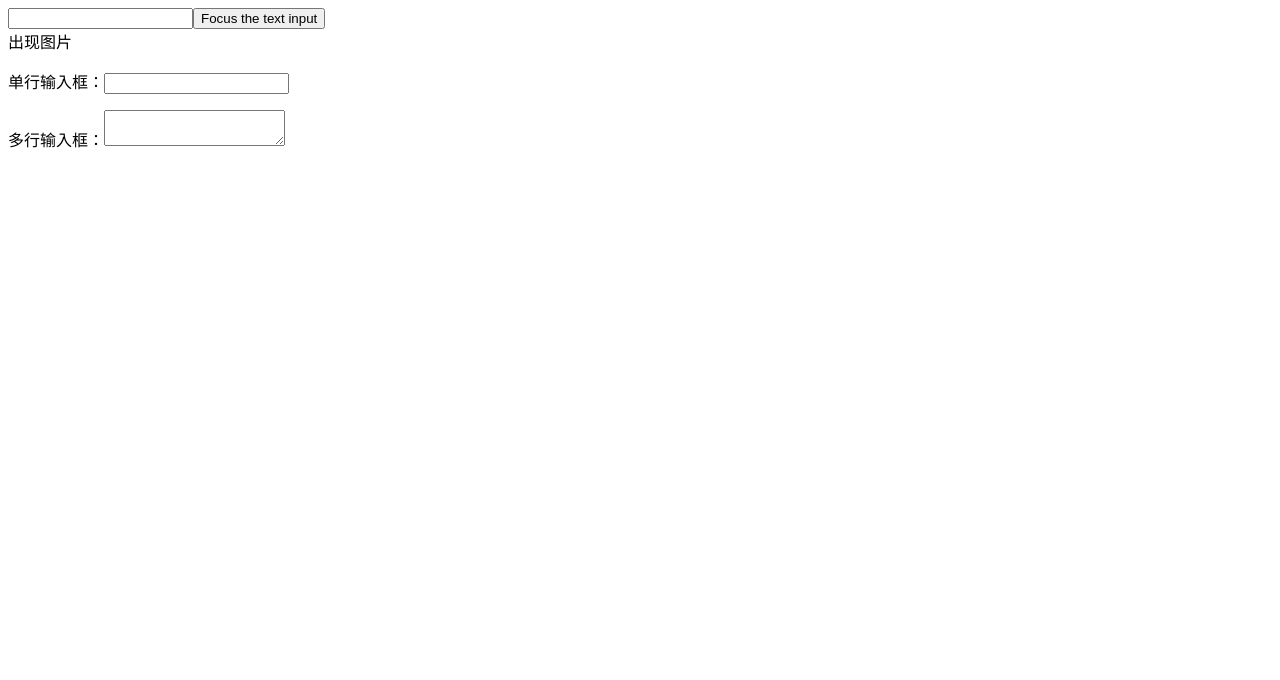
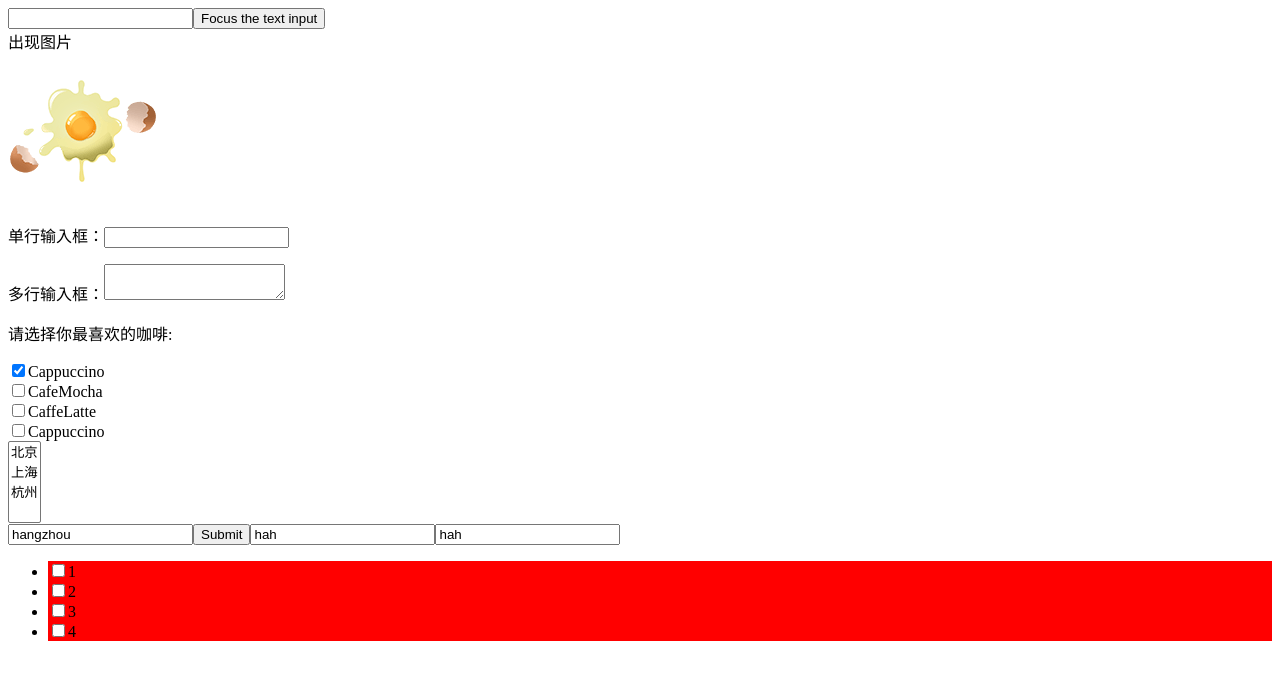
Before and after one commit to Vera1128/react_demo, a React app: page / in a window 1280 px wide. Shown: the top 680 px of the page. Built offline with nearby package versions, Linux system fonts and the light colour scheme.

Commit message:
add 组件

```diff
--- a/package.json
+++ b/package.json
@@ -18,12 +18,15 @@
     "babel-preset-es2015": "^6.24.1",
     "babel-preset-react": "^6.24.1",
     "babel-preset-stage-0": "^6.24.1",
+    "classnames": "^2.2.5",
     "css-loader": "^0.28.7",
     "extract-text-webpack-plugin": "^3.0.1",
+    "file-loader": "^1.1.5",
     "glob": "^7.1.2",
     "html-webpack-plugin": "^2.30.1",
     "node-sass": "^4.5.3",
     "postcss-loader": "^2.0.8",
+    "prop-types": "^15.6.0",
     "react": "^16.0.0",
     "react-dom": "^16.0.0",
     "react-transform-hmr": "^1.0.4",
--- a/src/App.js
+++ b/src/App.js
@@ -2,7 +2,10 @@
  * Created by yangyang.xu on 2017/10/30.
  */
 import React, { Component, PropTypes} from 'react';
-import QrCode from './component/QrCode'
+import QrCode from './component/QrCode';
+import CheckBox from './component/CheckBox';
+import SelectMulti from './component/SelectMulti';
+import List from './component/List';
 
 class App extends Component {
   constructor(props) {
@@ -22,6 +25,9 @@ class App extends Component {
         <input type="text" ref={(ref) => this.myTextInput = ref} />
         <input type="button" value="Focus the text input" onClick={() => this.handleClick('haha')}/>
         <QrCode/>
+        <CheckBox/>
+        <SelectMulti/>
+        <List list={[{text:1}, {text:2}, {text:3}, {text:4}]} handleItemChange={this.handleItemChange}/>
       </div>
     );
   }
@@ -30,6 +36,10 @@ class App extends Component {
       this.myTextInput.focus();
       console.log(str);
     }
+  }
+  handleItemChange = (item) => {
+    console.log(item);
+    // console.log('yangyangyang');
   }
   //在render方法之前执行
   componentWillMount() {
--- /dev/null
+++ b/src/component/CheckBox.js
@@ -0,0 +1,78 @@
+/**
+ * Created by yangyang.xu on 2017/11/1.
+ */
+import React, { Component, PropTypes} from 'react';
+
+class CheckBox extends Component {
+  constructor(props) {
+    super(props);
+    this.state = {
+      checkbox_select: {
+        'Cappuccino': true,
+        'CafeMocha': false,
+        'CaffeLatte': false,
+        'Machiatto': false
+      }
+    };
+  }
+  static PropTypes = {
+
+  };
+  static defaultProps = {
+
+  };
+  render() {
+    const { checkbox_select } = this.state;
+    return (
+      <div>
+        <p>请选择你最喜欢的咖啡:</p>
+        <label>
+          <input type="checkbox" value="Cappuccino" checked={checkbox_select['Cappuccino']} onChange={this.handleSelect}/>Cappuccino
+        </label><br/>
+        <label>
+          <input type="checkbox" value="CafeMocha" checked={checkbox_select['CafeMocha']} onChange={this.handleSelect}/>CafeMocha
+        </label><br/>
+        <label>
+          <input type="checkbox" value="CaffeLatte" checked={checkbox_select['CaffeLatte']} onChange={this.handleSelect}/>CaffeLatte
+        </label><br/>
+        <label>
+          <input type="checkbox" value="Machiatto" checked={checkbox_select['Machiatto']} onChange={this.handleSelect}/>Cappuccino
+        </label><br/>
+      </div>
+    );
+  }
+  handleSelect = (e) => {
+    let new_checkbox_select = this.state.checkbox_select;
+    new_checkbox_select[e.target.value] = e.target.checked;
+    this.setState({
+      checkbox_select: new_checkbox_select
+    })
+  }
+
+  //生命周期函数
+  //在render方法之前执行
+  componentWillMount() {
+
+  }
+  //在render方法之后执行
+  componentDidMount() {
+
+  }
+  //组件卸载前，常在其中执行一些清理方法，如事件回收或清除定时器
+  componentWillUnmount() {
+  }
+  componentWillReceiveProps(nextProps) {
+
+  }
+  shouldComponentUpdate(nextProps, nextState) {
+    return true;
+  }
+  componentWillUpdate(nextProps, nextState) {
+
+  }
+  componentDidUpdate(prevProps, prevState) {
+
+  }
+}
+
+export default CheckBox
--- /dev/null
+++ b/src/component/List.js
@@ -0,0 +1,83 @@
+/**
+ * Created by yangyang.xu on 2017/11/7.
+ */
+import React, { Component } from 'react';
+import classNames from 'classnames';
+import ListItem from './ListItem';
+import PropTypes from 'prop-types';
+
+class List extends Component {
+  constructor(props) {
+    super(props);
+    this.state = {
+      list: this.props.list.map(entry => ({
+        text: entry.text,
+        checked: entry.checked
+      }))
+    };
+  }
+  static propTypes = {
+
+  };
+  static defaultProps = {
+    list: [],
+    handleItemChange: () => {}
+  };
+  //父组件定义ChildContext，从这一层开始的子组件都可以拿到定义的context
+  static childContextTypes = {
+    color: PropTypes.string
+  };
+  getChildContext() {
+    return {
+      color: 'red'
+    }
+  }
+  render() {
+    return (
+      <div>
+        <ul>
+          {
+            this.state.list.map((entry, index) => (
+              <ListItem key={`list-${index}`} value={entry.text} checked={entry.checked} onChange={() => this.onItemChange(entry)}/>
+            ))
+          }
+        </ul>
+      </div>
+    );
+  }
+  onItemChange = (entry) => {
+    const { list } = this.state;
+    this.setState({
+      list: list.map((prevEntry) => ({
+        text: prevEntry.text,
+        checked: prevEntry.text === entry.text ? !prevEntry.checked : prevEntry.checked
+      }))
+    });
+    this.props.handleItemChange(entry);
+  }
+  //生命周期函数
+  //在render方法之前执行
+  componentWillMount() {
+  }
+  //在render方法之后执行
+  componentDidMount() {
+
+  }
+  //组件卸载前，常在其中执行一些清理方法，如事件回收或清除定时器
+  componentWillUnmount() {
+  }
+  componentWillReceiveProps(nextProps) {
+
+  }
+  shouldComponentUpdate(nextProps, nextState) {
+    return true;
+  }
+  componentWillUpdate(nextProps, nextState) {
+
+  }
+  componentDidUpdate(prevProps, prevState) {
+
+  }
+}
+
+export default List
--- /dev/null
+++ b/src/component/ListItem.js
@@ -0,0 +1,65 @@
+/**
+ * Created by yangyang.xu on 2017/11/7.
+ */
+// js组件模板
+import React, { Component } from 'react';
+import classNames from 'classnames';
+import PropTypes from 'prop-types';
+
+class ListItem extends Component {
+  constructor(props) {
+    super(props);
+    this.state = {
+    };
+  }
+  static PropTypes = {
+
+  };
+  static defaultProps = {
+    text: '',
+    checked: false,
+  };
+  static contextTypes = {
+    color: PropTypes.string
+  };
+  render() {
+    return (
+      <div>
+        <li style={{background: this.context.color}}>
+          <input type="checkbox" checked={this.props.checked} onChange={this.props.onChange}/>
+          <span>
+            {this.props.value}
+          </span>
+        </li>
+      </div>
+    );
+  }
+  handleBtnClick = () => {
+  }
+  //生命周期函数
+  //在render方法之前执行
+  componentWillMount() {
+
+  }
+  //在render方法之后执行
+  componentDidMount() {
+
+  }
+  //组件卸载前，常在其中执行一些清理方法，如事件回收或清除定时器
+  componentWillUnmount() {
+  }
+  componentWillReceiveProps(nextProps) {
+
+  }
+  shouldComponentUpdate(nextProps, nextState) {
+    return true;
+  }
+  componentWillUpdate(nextProps, nextState) {
+
+  }
+  componentDidUpdate(prevProps, prevState) {
+
+  }
+}
+
+export default ListItem
--- a/src/component/QrCode.js
+++ b/src/component/QrCode.js
@@ -3,6 +3,7 @@
  */
 import React, { Component, PropTypes} from 'react';
 import '../style/QrCode.scss';
+import classNames from 'classnames';
 
 class QrCode extends Component {
   constructor(props) {
@@ -23,7 +24,7 @@ class QrCode extends Component {
     return (
       <div>
         <div className="btn-style" onClick={this.handleBtnClick}>出现图片</div>
-        <div  style={{display: this.state.active ? 'block' : 'none'}} onClick={this.handleImgClick}>
+        <div className={classNames({'img-container': true, 'img-show': this.state.active, 'img-hidden': !this.state.active})} onClick={this.handleImgClick}>
           <img className="Qr-image" src={require('../image/egg.png')}/>
         </div>
         <div>
--- /dev/null
+++ b/src/component/SelectMulti.js
@@ -0,0 +1,78 @@
+/**
+ * Created by yangyang.xu on 2017/11/2.
+ */
+import React, { Component, PropTypes} from 'react';
+
+class SelectMulti extends Component {
+  constructor(props) {
+    super(props);
+    this.state = {
+      area: [],
+      value: 'hah'
+    };
+  }
+  static PropTypes = {
+
+  };
+  static defaultProps = {
+
+  };
+  render() {
+    const { area } = this.state;
+    return (
+      <div>
+        <select multiple={true} value={area} onChange={this.handleSelect}>
+          <option value="beijing">北京</option>
+          <option value="shanghai">上海</option>
+          <option value="hangzhou">杭州</option>
+        </select>
+        <form onSubmit={this.handleSubmit}>
+          <input ref="name" type="text" defaultValue="hangzhou" />
+          <button type="submit">Submit</button>
+          {/*非受控组件，可使用defaultValue和defaultChecked来表示组件的默认状态，仅会被渲染一次，在后续的渲染中不起作用*/}
+          <input defaultValue={this.state.value} onChange={e => {this.setState({value: e.target.value.toUpperCase()})}}/>
+          {/*受控组件(有value 或者checked属性)，完成数据双向绑定*/}
+          <input value={this.state.value} onChange={e => {this.setState({value: e.target.value.toUpperCase()})}}/>
+        </form>
+      </div>
+    );
+  }
+  handleSelect = (e) => {
+    const { options } = e.target;
+    const area = Object.keys(options).filter(i => options[i].selected === true).map(i => options[i].value);
+    this.setState({
+      area: area
+    })
+  }
+  handleSubmit = (e) => {
+    e.preventDefault();
+    console.log(this.refs.name.value);
+  }
+
+  //生命周期函数
+  //在render方法之前执行
+  componentWillMount() {
+
+  }
+  //在render方法之后执行
+  componentDidMount() {
+
+  }
+  //组件卸载前，常在其中执行一些清理方法，如事件回收或清除定时器
+  componentWillUnmount() {
+  }
+  componentWillReceiveProps(nextProps) {
+
+  }
+  shouldComponentUpdate(nextProps, nextState) {
+    return true;
+  }
+  componentWillUpdate(nextProps, nextState) {
+
+  }
+  componentDidUpdate(prevProps, prevState) {
+
+  }
+}
+
+export default SelectMulti
--- a/src/style/QrCode.scss
+++ b/src/style/QrCode.scss
@@ -19,3 +19,14 @@
   border: 1px solid red;
   border-radius: 2px;
 }
+.img-container{
+  border: 1px solid red;
+  width: fit-content;
+  margin: auto;
+}
+.img-show{
+  display: block;
+}
+.img-hidden{
+  display: none;
+}
```
Also changed, not shown: src/component/Base.js (added, +65 -0 lines), 2 other files (tests, documents, lock files or other folders).
